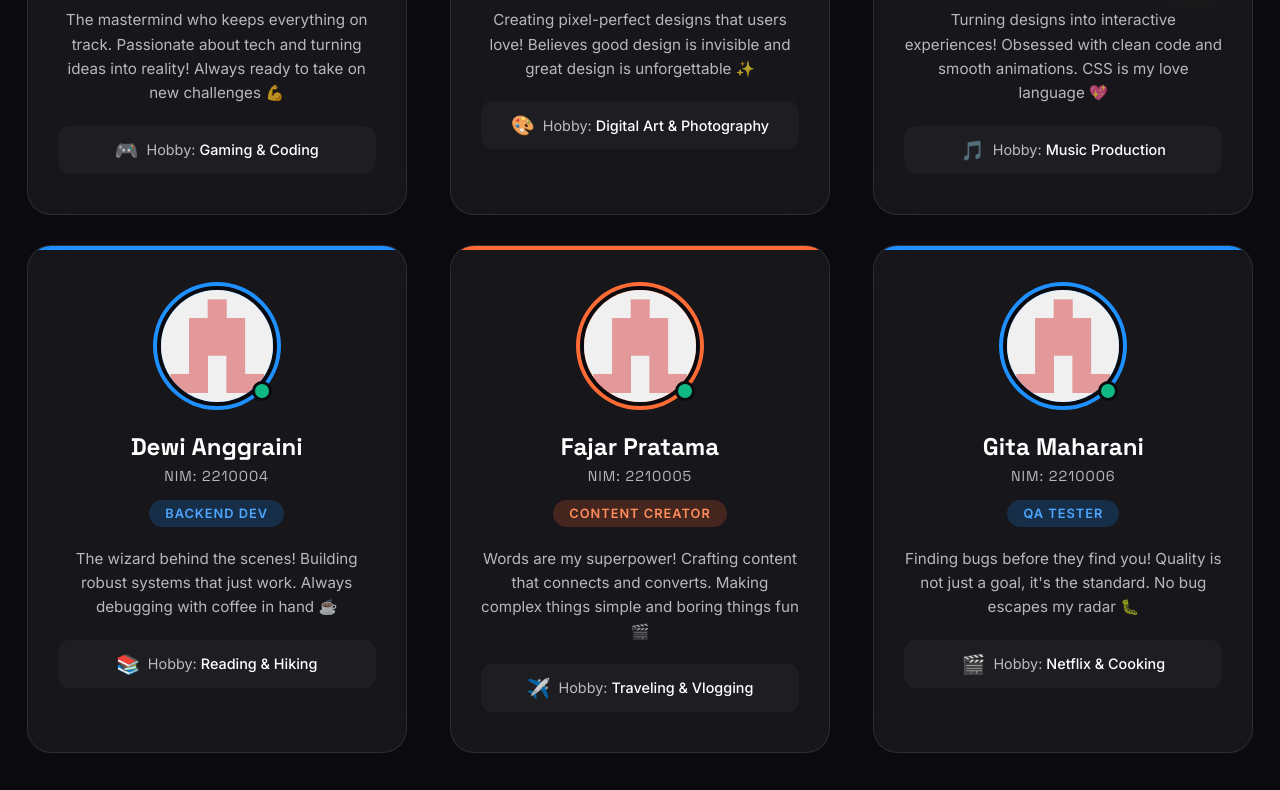
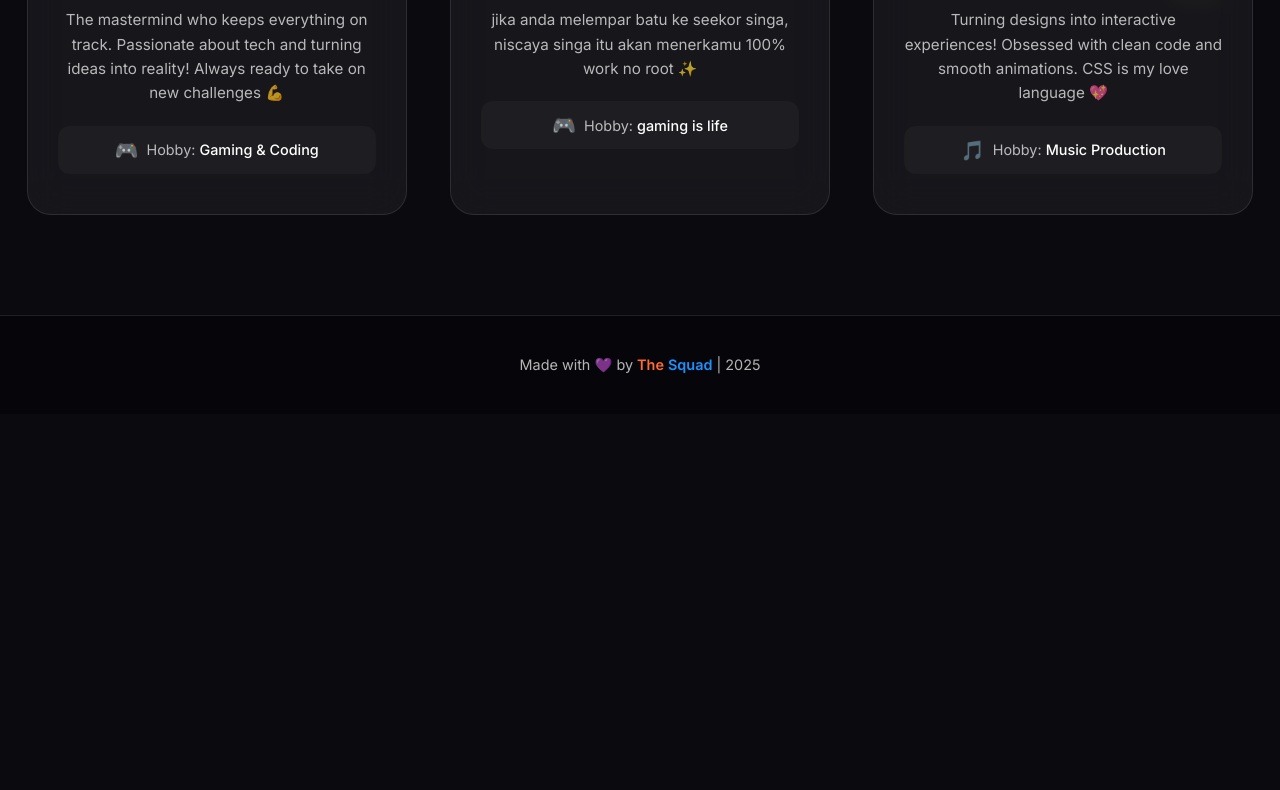
Before and after one commit to MiawGit/team-landing-page, a plain HTML site: page index.html in a window 1280 px wide. Shown: the part 695-1485 px from the top of the page. After the commit the page ends 1109 px from the top, so only its background shows below. Drawn offline with Linux system fonts and the light colour scheme.

Commit message:
mengubah isi dari members dislot kedua

```diff
--- a/index.html
+++ b/index.html
@@ -1,17 +1,20 @@
-<!DOCTYPE html>
+<!doctype html>
 <html lang="en">
-
   <head>
-    <meta charset="UTF-8">
-    <meta name="viewport" content="width=device-width, initial-scale=1.0">
+    <meta charset="UTF-8" />
+    <meta name="viewport" content="width=device-width, initial-scale=1.0" />
     <title>Meet The Squad 🔥 | Our Amazing Team</title>
-    <meta name="description" content="Get to know our incredible team members - the creative minds behind the magic!">
-    <link rel="preconnect" href="https://fonts.googleapis.com">
-    <link rel="preconnect" href="https://fonts.gstatic.com" crossorigin>
+    <meta
+      name="description"
+      content="Get to know our incredible team members - the creative minds behind the magic!"
+    />
+    <link rel="preconnect" href="https://fonts.googleapis.com" />
+    <link rel="preconnect" href="https://fonts.gstatic.com" crossorigin />
     <link
       href="https://fonts.googleapis.com/css2?family=Space+Grotesk:wght@400;500;600;700&family=Inter:wght@400;500;600&display=swap"
-        rel="stylesheet">
-    <link rel="stylesheet" href="styles.css">
+      rel="stylesheet"
+    />
+    <link rel="stylesheet" href="styles.css" />
   </head>
 
   <body>
@@ -19,18 +22,43 @@
     <div class="bg-pattern"></div>
 
     <!-- Floating Emojis -->
-    <div class="floating-emoji" style="top: 10%; left: 5%;">✨</div>
-    <div class="floating-emoji" style="top: 20%; right: 10%; animation-delay: -2s;">🚀</div>
-    <div class="floating-emoji" style="top: 60%; left: 8%; animation-delay: -4s;">🔥</div>
-    <div class="floating-emoji" style="top: 80%; right: 5%; animation-delay: -1s;">💪</div>
-    <div class="floating-emoji" style="top: 40%; right: 3%; animation-delay: -3s;">⚡</div>
+    <div class="floating-emoji" style="top: 10%; left: 5%">✨</div>
+    <div
+      class="floating-emoji"
+      style="top: 20%; right: 10%; animation-delay: -2s"
+    >
+      🚀
+    </div>
+    <div
+      class="floating-emoji"
+      style="top: 60%; left: 8%; animation-delay: -4s"
+    >
+      🔥
+    </div>
+    <div
+      class="floating-emoji"
+      style="top: 80%; right: 5%; animation-delay: -1s"
+    >
+      💪
+    </div>
+    <div
+      class="floating-emoji"
+      style="top: 40%; right: 3%; animation-delay: -3s"
+    >
+      ⚡
+    </div>
 
     <!-- Header -->
     <header>
       <div class="badge">🎯 Dream Team 2025</div>
-        <h1>Meet <span class="highlight-orange">The</span> <span class="highlight-blue">Squad</span> 🔥</h1>
-        <p class="subtitle">We're not just a team, we're a <span class="accent">family</span>. Get to know the creative
-            minds behind the magic! ✨</p>
+      <h1>
+        Meet <span class="highlight-orange">The</span>
+        <span class="highlight-blue">Squad</span> 🔥
+      </h1>
+      <p class="subtitle">
+        We're not just a team, we're a <span class="accent">family</span>. Get
+        to know the creative minds behind the magic! ✨
+      </p>
     </header>
 
     <!-- Team Section -->
@@ -40,14 +68,17 @@
         <div class="member-card">
           <div class="profile-wrapper">
             <div class="profile-ring"></div>
-                    <img src="imagefoto.png" alt="Ahmad Rizky" class="profile-img">
+            <img src="imagefoto.png" alt="Ahmad Rizky" class="profile-img" />
             <div class="status-dot"></div>
           </div>
           <h3 class="member-name">Ahmad Rizky</h3>
           <p class="member-nim">NIM: 2210001</p>
           <span class="member-role">Project Lead</span>
-                <p class="member-intro">The mastermind who keeps everything on track. Passionate about tech and turning
-                    ideas into reality! Always ready to take on new challenges 💪</p>
+          <p class="member-intro">
+            The mastermind who keeps everything on track. Passionate about tech
+            and turning ideas into reality! Always ready to take on new
+            challenges 💪
+          </p>
           <div class="hobby-section">
             <span class="hobby-icon">🎮</span>
             <span class="hobby-text">Hobby: <span>Gaming & Coding</span></span>
@@ -58,17 +89,21 @@
         <div class="member-card">
           <div class="profile-wrapper">
             <div class="profile-ring"></div>
-                    <img src="imagefoto.png" alt="Siti Nurhaliza" class="profile-img">
+            <img src="mbg1.png" alt="Siti Nurhaliza" class="profile-img" />
             <div class="status-dot"></div>
           </div>
-                <h3 class="member-name">Siti Nurhaliza</h3>
-                <p class="member-nim">NIM: 2210002</p>
-                <span class="member-role">UI/UX Designer</span>
-                <p class="member-intro">Creating pixel-perfect designs that users love! Believes good design is
-                    invisible and great design is unforgettable ✨</p>
+          <h3 class="member-name">Muhamad Rafli Ar Rauf</h3>
+          <p class="member-nim">NIM: 251511047</p>
+          <a href="https://github.com/veloraalteir"><span class="member-role">veloraalteir</span></a>
+          <p class="member-intro">
+            jika anda melempar batu ke seekor singa, niscaya singa itu akan menerkamu
+            100% work no root ✨
+          </p>
           <div class="hobby-section">
-                    <span class="hobby-icon">🎨</span>
-                    <span class="hobby-text">Hobby: <span>Digital Art & Photography</span></span>
+            <span class="hobby-icon">🎮</span>
+            <span class="hobby-text"
+              >Hobby: <span>gaming is life</span></span
+            >
           </div>
         </div>
 
@@ -76,83 +111,31 @@
         <div class="member-card">
           <div class="profile-wrapper">
             <div class="profile-ring"></div>
-                    <img src="imagefoto.png" alt="Budi Santoso" class="profile-img">
+            <img src="imagefoto.png" alt="Budi Santoso" class="profile-img" />
             <div class="status-dot"></div>
           </div>
           <h3 class="member-name">Budi Santoso</h3>
           <p class="member-nim">NIM: 2210003</p>
           <span class="member-role">Frontend Dev</span>
-                <p class="member-intro">Turning designs into interactive experiences! Obsessed with clean code and
-                    smooth animations. CSS is my love language 💖</p>
+          <p class="member-intro">
+            Turning designs into interactive experiences! Obsessed with clean
+            code and smooth animations. CSS is my love language 💖
+          </p>
           <div class="hobby-section">
             <span class="hobby-icon">🎵</span>
             <span class="hobby-text">Hobby: <span>Music Production</span></span>
-                </div>
-            </div>
-
-            <!-- Member 4 -->
-            <div class="member-card">
-                <div class="profile-wrapper">
-                    <div class="profile-ring"></div>
-                    <img src="imagefoto.png" alt="Dewi Anggraini" class="profile-img">
-                    <div class="status-dot"></div>
-                </div>
-                <h3 class="member-name">Dewi Anggraini</h3>
-                <p class="member-nim">NIM: 2210004</p>
-                <span class="member-role">Backend Dev</span>
-                <p class="member-intro">The wizard behind the scenes! Building robust systems that just work. Always
-                    debugging with coffee in hand ☕</p>
-                <div class="hobby-section">
-                    <span class="hobby-icon">📚</span>
-                    <span class="hobby-text">Hobby: <span>Reading & Hiking</span></span>
-                </div>
-            </div>
-
-            <!-- Member 5 -->
-            <div class="member-card">
-                <div class="profile-wrapper">
-                    <div class="profile-ring"></div>
-                    <img src="imagefoto.png" alt="Fajar Pratama" class="profile-img">
-                    <div class="status-dot"></div>
-                </div>
-                <h3 class="member-name">Fajar Pratama</h3>
-                <p class="member-nim">NIM: 2210005</p>
-                <span class="member-role">Content Creator</span>
-                <p class="member-intro">Words are my superpower! Crafting content that connects and converts. Making
-                    complex things simple and boring things fun 🎬</p>
-                <div class="hobby-section">
-                    <span class="hobby-icon">✈️</span>
-                    <span class="hobby-text">Hobby: <span>Traveling & Vlogging</span></span>
-                </div>
-            </div>
-
-            <!-- Member 6 -->
-            <div class="member-card">
-                <div class="profile-wrapper">
-                    <div class="profile-ring"></div>
-                    <img src="imagefoto.png" alt="Gita Maharani" class="profile-img">
-                    <div class="status-dot"></div>
-                </div>
-                <h3 class="member-name">Gita Maharani</h3>
-                <p class="member-nim">NIM: 2210006</p>
-                <span class="member-role">QA Tester</span>
-                <p class="member-intro">Finding bugs before they find you! Quality is not just a goal, it's the
-                    standard. No bug escapes my radar 🐛</p>
-                <div class="hobby-section">
-                    <span class="hobby-icon">🎬</span>
-                    <span class="hobby-text">Hobby: <span>Netflix & Cooking</span></span>
-                </div>
           </div>
         </div>
     </section>
 
     <!-- Footer -->
     <footer>
-        <p class="footer-text">Made with 💜 by <span class="orange">The</span> <span class="blue">Squad</span> | 2025
+      <p class="footer-text">
+        Made with 💜 by <span class="orange">The</span>
+        <span class="blue">Squad</span> | 2025
       </p>
     </footer>
 
     <script src="script.js"></script>
   </body>
-
 </html>
```
Also changed, not shown: mbg1.png (added). Lines whose indentation alone changed are shown as unchanged.
